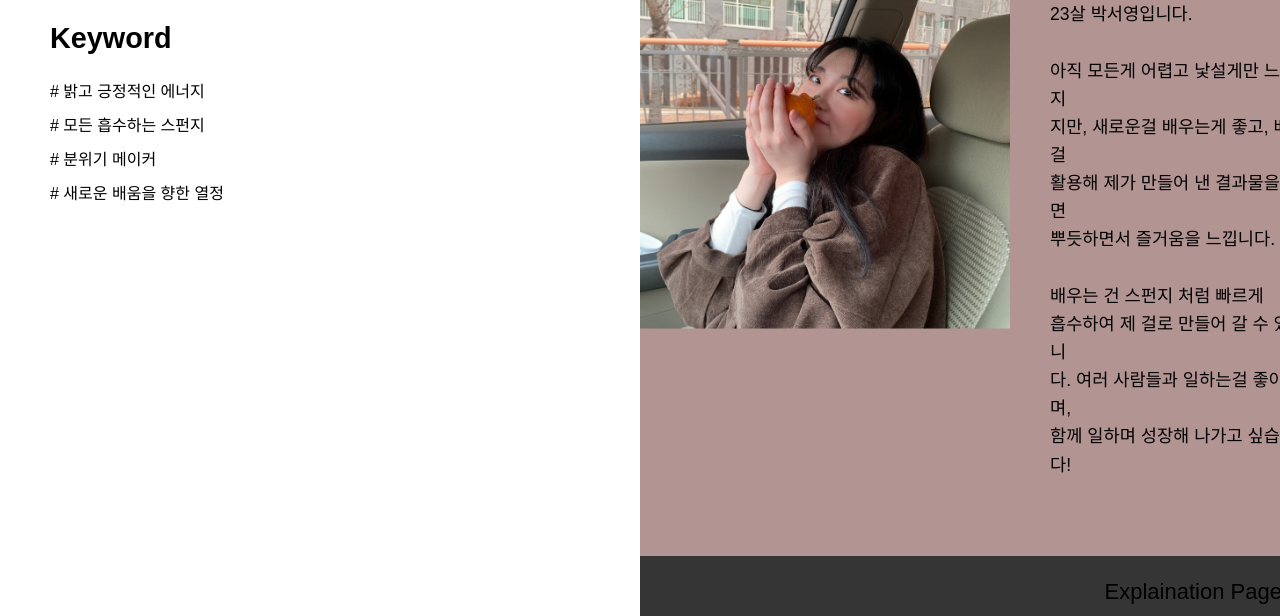
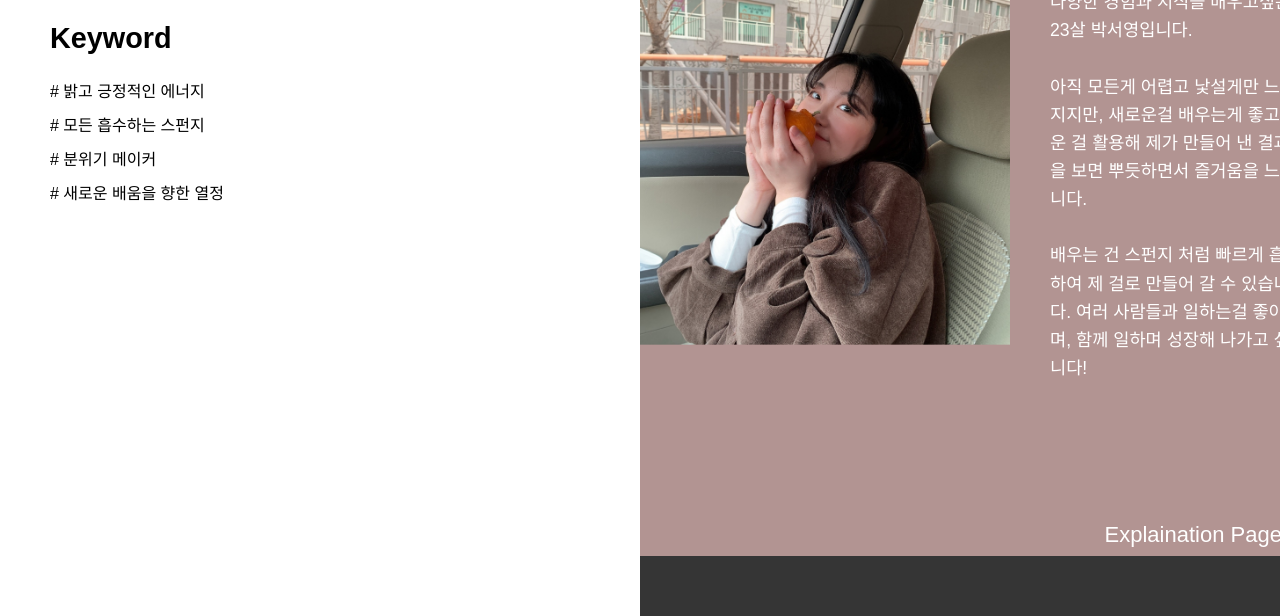
Before and after one commit to yoooung2/portfolio, a plain HTML site: page index.html in a window 1280 px wide. Shown: the part 484-1100 px from the top of the page. Drawn offline with Linux system fonts and the light colour scheme.

Commit message:
오류수정..

```diff
--- a/index.css
+++ b/index.css
@@ -38,17 +38,17 @@ img{vertical-align: top;}
 .right_txt p::before { content: ""; width:50px; height:1px; background-color: #ddd; display: inline-block; vertical-align: middle; margin-right: 10px;}
 
 /* main_1 */
-.article .main_1{background-color: #b29492; height: 130vh; position: relative;}
+.article .main_1{background-color: #b29492; height: 130vh; position: relative; color: white;}
 
 .article .main_1 .about{ position: absolute; top: 65%; left:50%;  transform: translate(-50%, -50%); z-index: 999;}
-.article .main_1 .about h2{width:700px; position: relative; font-size: 2.5rem; text-align: right;  border-bottom: 2px solid black;}
+.article .main_1 .about h2{width:700px; position: relative; font-size: 2.5rem; text-align: right;  border-bottom: 2px solid white;}
 
 .article .main_1 .about ul{display: flex; justify-content: right; margin-top: 100px; }
 .article .main_1 .about ul li img{width: 400px; height: 400px; margin-right: 40px;}
-.article .main_1 .about ul li:last-child{ line-height: 1.6; font-weight: 500;  font-size: 1.1rem; margin-top: 15px;}
-.article .main_1 .about a{font-size: 22px;  text-align: right; color: black; text-decoration: none;}
+.article .main_1 .about ul li:last-child{width: 260px; line-height: 1.6; font-weight: 500;  font-size: 1.1rem; margin-top: 15px;}
+.article .main_1 .about a{padding: 10px; font-size: 22px;  text-align: right; color: white; text-decoration: none; }
 .article .main_1 .about a:hover{color: #7e4a46;}
-.article .main_1 .about .gopage{margin-top: 100px;}
+.article .main_1 .about .gopage{ margin-top: 100px;}
 
 
 
--- a/index.html
+++ b/index.html
@@ -64,24 +64,26 @@
             <img src="asset/images/main_1-img.jpg" alt="이미지" >
           </li>
         <li>안녕하세요 <br>
-          다양한 경험과 지식을 배우고싶은<br>
-          23살 박서영입니다.<br>
+          다양한 경험과 지식을 배우고싶은 <br>
+          23살 박서영입니다. <br>
           <br>
-          아직 모든게 어렵고 낯설게만 느껴지<br>지만,
-          새로운걸 배우는게 좋고, 배운 걸<br>활용해
-          제가 만들어 낸 결과물을 보면<br> 뿌듯하면서
+          아직 모든게 어렵고 낯설게만 느껴지지만,
+          새로운걸 배우는게 좋고, 배운 걸 활용해
+          제가 만들어 낸 결과물을 보면 뿌듯하면서
           즐거움을 느낍니다. <br>
           <br>
-          배우는 건 스펀지 처럼 빠르게<br>
-          흡수하여 제 걸로 만들어 갈 수 있습니<br>다.
-          여러 사람들과 일하는걸 좋아하며,<br>
-          함께 일하며 성장해 나가고 싶습니다! </li>
+          배우는 건 스펀지 처럼 빠르게
+          흡수하여 제 걸로 만들어 갈 수 있습니다.
+          여러 사람들과 일하는걸 좋아하며,
+          함께 일하며 성장해 나가고 싶습니다! <br>
+
+          <a href="about/subpage.html">
+            <p class="gopage"> Explaination Page → </p></a>
+            </div>
+        </li>
+
       </ul>
 
-      <a href="about/subpage.html">
-      <p class="gopage">Explaination Page →</p>
-      </a>
-      </div>
     </div>
 
 
```
